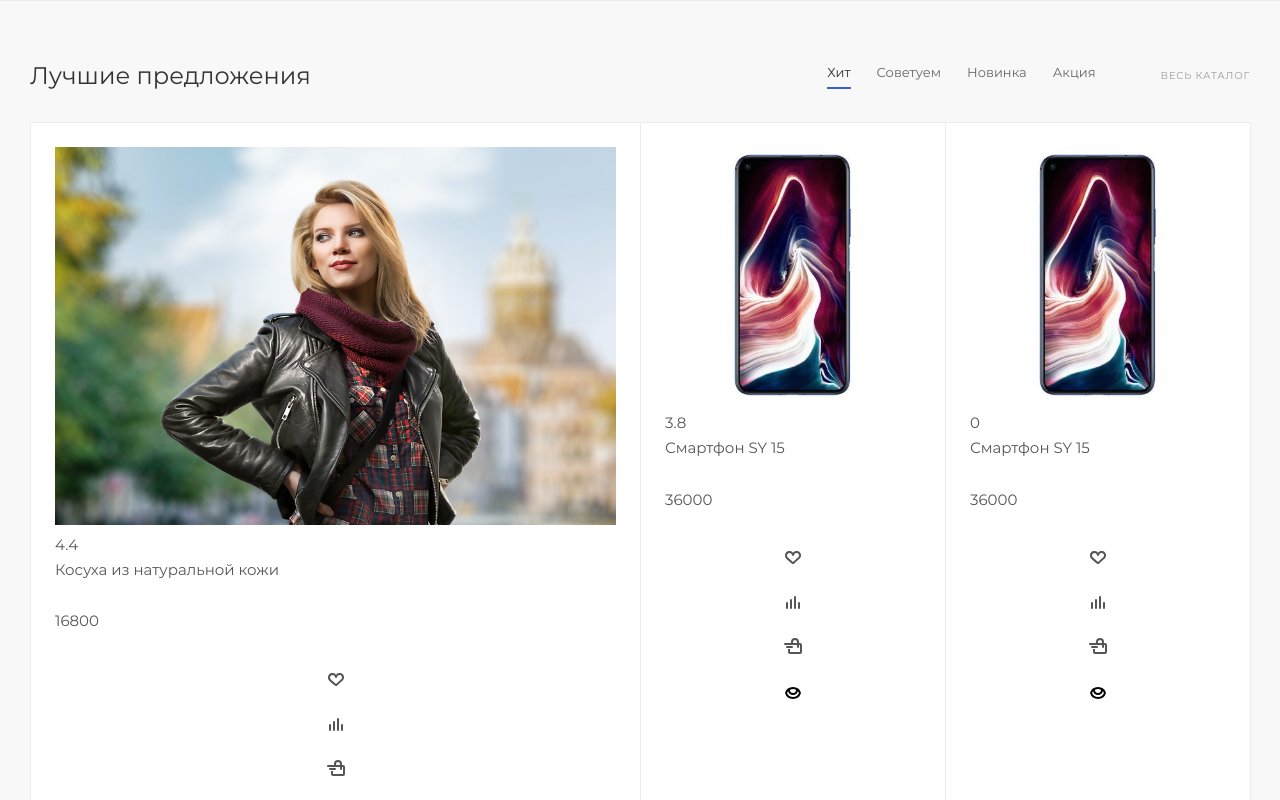
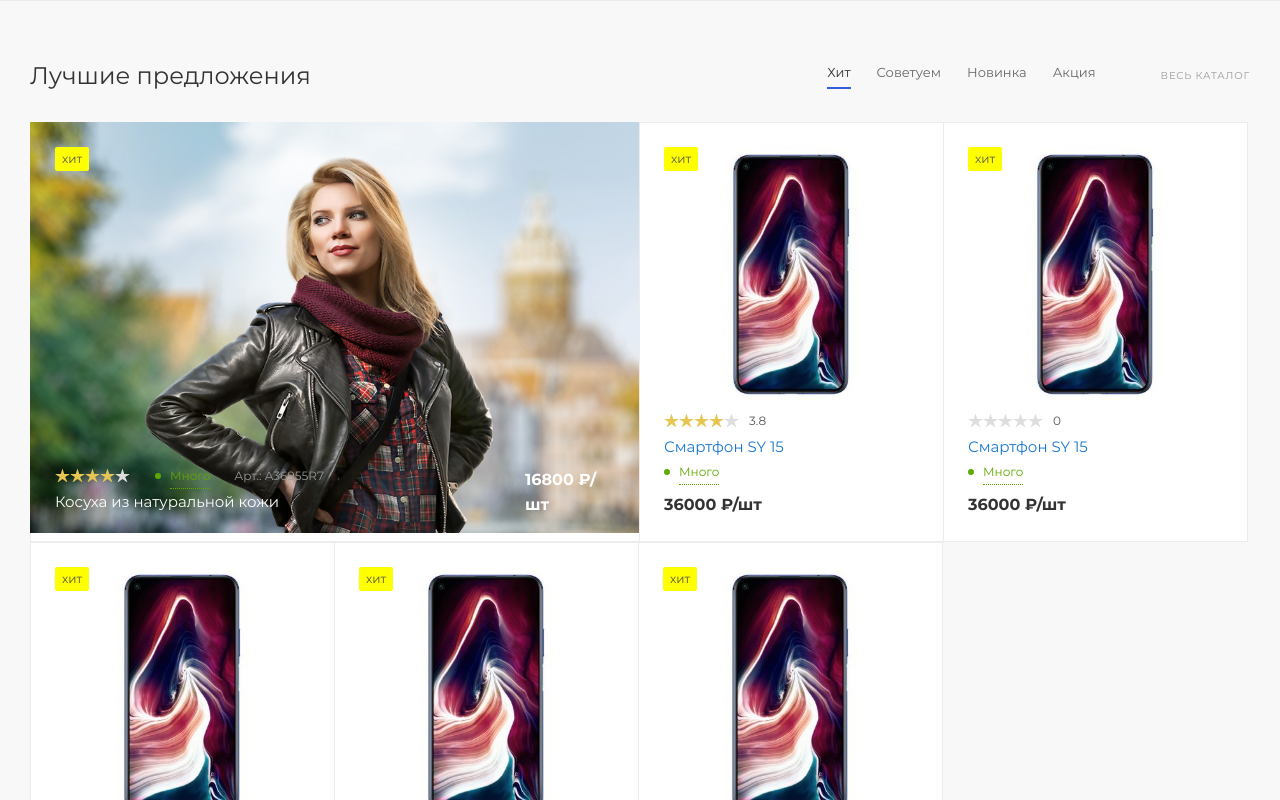
Before and after one commit to ViZuVi/max-project, a Nuxt app: page / in a window 1280 px wide. Shown: the part 1940-2740 px from the top of the page. Built offline with nearby package versions, Linux system fonts and the light colour scheme; no server answers.

Commit message:
best-product-card updated

```diff
--- a/assets/css/common.scss
+++ b/assets/css/common.scss
@@ -80,7 +80,7 @@ blockquote {
   font-size: 0.867em;
   line-height: 1.692em;
 }
-.font_medium {
+.font-medium {
   font-size: 1.0667em;
   line-height: 1.5625em;
 }
--- a/components/main/BestProductCard.vue
+++ b/components/main/BestProductCard.vue
@@ -1,39 +1,89 @@
 <template>
   <div
     class="best-product-card"
-    :class="index === 0 ? 'best-product-card--prime' : ''"
+    :class="index === 0 && !isMobile ? 'best-product-card--prime' : ''"
   >
     <div class="best-product-card__wrapper">
-      <nuxt-link :to="`/catalog/${product.id}`" class="best-product-card__link">
-        <img :src="product.images[0]" alt="" />
-      </nuxt-link>
+      <div class="best-product-card__img-wrapper">
+        <div class="best-product-card__tags">
+          <div
+            class="best-product-card__tag"
+            v-for="tag in product.tags"
+            :key="tag.id"
+            :style="{ backgroundColor: tag.color }"
+          >
+            {{ tag.title }}
+          </div>
+        </div>
+        <nuxt-link
+          :to="`/catalog/${product.id}`"
+          class="best-product-card__link"
+        >
+          <img class="best-product-card__img" :src="product.images[0]" alt="" />
+        </nuxt-link>
+        <div class="best-product-card__menu">
+          <AppButton
+            btnSymbol="icon_heart"
+            className="best-product-cart_menu-btn"
+            @click="addToFavourite"
+          />
+          <AppButton
+            btnSymbol="icon_diagram"
+            className="best-product-cart_menu-btn"
+            @click="addToCompare"
+          />
+          <AppButton
+            btnSymbol="icon_bag"
+            className="best-product-cart_menu-btn"
+            @click="fastBuy"
+          />
+          <v-dialog v-model="dialog" width="968">
+            <template v-slot:activator="{ on, attrs }">
+              <AppButton
+                v-bind="attrs"
+                v-on="on"
+                btnSymbol="icon_eye"
+                className="best-product-cart_menu-btn"
+              />
+            </template>
+            <AppProductsCard :product="product" />
+          </v-dialog>
+        </div>
+      </div>
       <div class="best-product-card__info">
-        <div class="best-product-card__rating">{{ product.rating }}</div>
-        <p>{{ product.title }}</p>
-        <span>{{ product.count }}</span>
-        <span>{{ product.count }}</span>
-        <p>{{ product.price }}</p>
+        <div class="best-product-card__info-wrapper">
+          <AppRating
+            class="best-product-card__rating"
+            :rating="product.rating"
+            :showRatingValue="index !== 0"
+          />
+          <nuxt-link
+            class="best-product-card__title"
+            :to="`/catalog/popular/${product.id}`"
+            >{{ product.title }}</nuxt-link
+          >
+          <span class="best-product-card__availability">{{
+            product.availability
+          }}</span>
+          <span class="best-product-card__code">Арт.: {{ product.code }}</span>
+        </div>
+        <p class="best-product-card__price font-medium">
+          {{ product.price }} ₽/шт
+        </p>
       </div>
     </div>
-    <div class="best-product-card__menu">
-      <AppButton btnSymbol="icon_heart" @click="addToFavourite" />
-      <AppButton btnSymbol="icon_diagram" @click="addToCompare" />
-      <AppButton btnSymbol="icon_bag" @click="fastBuy" />
-      <!-- TODO: delete test class -->
-      <v-dialog class="test" v-model="dialog" width="968">
-        <template v-slot:activator="{ on, attrs }">
-          <!-- TODO: v-bind -->
-          <AppButton v-bind="attrs" v-on="on" btnSymbol="icon_eye" />
-        </template>
-        <AppProductsCard :product="product" />
-      </v-dialog>
-    </div>
+    <AppButton
+      label="Подробнее"
+      className="best-product-card__details-btn"
+      @click="$router.push(`/catalog/${product.id}`)"
+    />
   </div>
 </template>
 
 <script>
 import AppIcon from "~/components/ui/AppIcon";
 import AppButton from "~/components/ui/AppButton";
+import AppRating from "~/components/ui/AppRating";
 import AppProductsCard from "~/components/ui/cards/AppProductsCard";
 
 export default {
@@ -41,6 +91,7 @@ export default {
   components: {
     AppIcon,
     AppButton,
+    AppRating,
     AppProductsCard,
   },
   props: {
@@ -53,6 +104,11 @@ export default {
       type: Number,
       required: true,
     },
+    isMobile: {
+      type: Boolean,
+      required: false,
+      default: () => false,
+    },
   },
   data() {
     return {
@@ -60,9 +116,7 @@ export default {
     };
   },
   methods: {
-    addToFavourite(e) {
-      console.log(e);
-    },
+    addToFavourite() {},
     addToCompare() {},
     fastBuy() {},
   },
@@ -75,15 +129,164 @@ export default {
   box-shadow: inset 0 0 0 1px #ececec;
   margin-right: -1px;
   padding: 25px;
-  transition: box-shadow ease-out 0.4s, border ease-out 0.4s;
-  &--prime {
-    grid-column-start: 1;
-    grid-column-end: 3;
+  position: relative;
+  transition: opacity 0.3s ease;
+  max-width: 25%;
+  flex-grow: 1;
+  &:hover {
+    .best-product-card__menu {
+      opacity: 1;
+      display: block;
+    }
+    .best-product-card__details-btn {
+      display: block;
+    }
+  }
+  @include adapt-mobile {
+    max-width: 50%;
   }
 }
-.test {
-  max-width: 960px;
-  width: 88%;
-  min-height: 600px;
+.best-product-card__img-wrapper {
+  position: relative;
+}
+.best-product-card__tag {
+  position: absolute;
+  left: 0;
+  top: 0;
+  padding: 2px 7px;
+  border-radius: 2px;
+  font-size: 0.8em;
+  line-height: 1.692em;
+  background-color: #ffffff;
+  &:not(:last-child) {
+    margin-right: 4px;
+  }
+}
+.best-product-card__menu {
+  position: absolute;
+  top: 0;
+  right: 0;
+  opacity: 0;
+  transition: opacity 0.3s ease;
+}
+.best-product-cart_menu-btn {
+  display: flex;
+  align-items: center;
+  justify-content: center;
+  margin-bottom: 4px;
+  width: 32px;
+  height: 32px;
+  padding: 0;
+  padding-top: 2px;
+  padding-top: 6px;
+  &:hover {
+    color: #ffffff;
+    background-color: $text-link-hover;
+  }
+}
+.best-product-card__info-wrapper {
+  display: flex;
+  flex-direction: column;
+  align-items: flex-start;
+}
+.best-product-card__info {
+  display: flex;
+  flex-direction: column;
+  align-items: flex-start;
+  .best-product-card__availability {
+    font-size: 0.8em;
+    margin-right: 24px;
+    margin-left: 15px;
+    color: #5fa800;
+    border-bottom: 1px dotted #5fa800;
+    position: relative;
+
+    &::before {
+      content: "";
+      display: inline-block;
+      position: absolute;
+      left: -15px;
+      top: 50%;
+      transform: translateY(-50%);
+      width: 6px;
+      height: 6px;
+      border-radius: 50%;
+      background-color: #5fa800;
+    }
+  }
+  .best-product-card__price {
+    margin: 0;
+    margin-top: 7px;
+    font-weight: bold;
+    color: $text-black-3;
+  }
+  .best-product-card__code {
+    display: none;
+    font-size: 0.8em;
+    line-height: 1.692em;
+    color: $text-black-9;
+  }
+}
+.best-product-card__details-btn {
+  display: none;
+  position: absolute;
+  background-color: $text-link-hover;
+  color: #ffffff;
+  bottom: 0;
+  transform: translateY(100%);
+  z-index: 2;
+  left: 0;
+  right: 0;
+}
+.best-product-card--prime {
+  padding: 0;
+  max-width: 50%;
+  flex-grow: 1;
+
+  .best-product-card__img-wrapper {
+    margin: 0;
+  }
+  .best-product-card__tag {
+    top: 25px;
+    left: 25px;
+  }
+  .best-product-card__menu {
+    top: 25px;
+    right: 25px;
+  }
+  .best-product-card__img {
+    display: block;
+  }
+  .best-product-card__info {
+    position: absolute;
+    z-index: 1;
+    bottom: 0;
+    left: 0;
+    right: 0;
+    flex-direction: row;
+    justify-content: space-between;
+    align-items: center;
+    padding: 25px;
+  }
+  .best-product-card__info-wrapper {
+    flex-direction: row;
+    flex-wrap: wrap;
+    align-items: center;
+  }
+  .best-product-card__title,
+  .best-product-card__title:hover,
+  .best-product-card__price {
+    color: #ffffff;
+  }
+  .best-product-card__title {
+    order: 1;
+    flex-basis: 100%;
+  }
+  .best-product-card__availability {
+    margin-left: 40px;
+  }
+  .best-product-card__code {
+    display: block;
+  }
 }
 </style>
--- a/components/main/BestProducts.vue
+++ b/components/main/BestProducts.vue
@@ -13,10 +13,14 @@
           v-for="(product, i) in popularProducts"
           :key="product.id"
           :product="product"
+          :isMobile="isMobile"
           :index="i"
         />
       </div>
-      <AppButton label="Загрузить еще" className="app-button--transparent" />
+      <AppButton
+        label="Загрузить еще"
+        className="best-products__load-btn app-button--transparent"
+      />
     </div>
   </section>
 </template>
@@ -36,6 +40,13 @@ export default {
     AppButton,
     BestProductCard,
   },
+  props: {
+    isMobile: {
+      type: Boolean,
+      required: false,
+      default: () => false,
+    },
+  },
   computed: {
     ...mapState("products", ["popularProducts"]),
   },
@@ -53,7 +64,10 @@ export default {
   @include section-size;
 }
 .best-products__list {
-  display: grid;
-  grid-template-columns: repeat(4, 1fr);
+  display: flex;
+  flex-wrap: wrap;
+}
+.best-products__load-btn {
+  margin-top: 33px;
 }
 </style>
--- a/components/ui/icons.js
+++ b/components/ui/icons.js
@@ -86,7 +86,7 @@ const icons = {
   <svg xmlns="http://www.w3.org/2000/svg" width="18" height="16" viewBox="0 0 18 16" fill="currentColor"><path data-name="Rounded Rectangle 941 copy 2" d="M653,148H643a2,2,0,0,1-2-2v-3h2v3h10v-7h-1v2a1,1,0,1,1-2,0v-2H638a1,1,0,1,1,0-2h6v-1a4,4,0,0,1,8,0v1h1a2,2,0,0,1,2,2v7A2,2,0,0,1,653,148Zm-3-12a2,2,0,0,0-4,0v1h4v-1Zm-10,4h5a1,1,0,0,1,0,2h-5A1,1,0,0,1,640,140Z" transform="translate(-637 -132)"></path></svg>
   `,
   icon_eye: `
-    <svg xmlns="http://www.w3.org/2000/svg" width="16" height="12" viewBox="0 0 16 12"><path data-name="Ellipse 302 copy 3" d="M549,146a8.546,8.546,0,0,1-8.008-6,8.344,8.344,0,0,1,16.016,0A8.547,8.547,0,0,1,549,146Zm0-2a6.591,6.591,0,0,0,5.967-4,7.022,7.022,0,0,0-1.141-1.76,4.977,4.977,0,0,1-9.652,0,7.053,7.053,0,0,0-1.142,1.76A6.591,6.591,0,0,0,549,144Zm-2.958-7.246c-0.007.084-.042,0.159-0.042,0.246a3,3,0,1,0,6,0c0-.087-0.035-0.162-0.042-0.246A6.179,6.179,0,0,0,546.042,136.753Z" transform="translate(-541 -134)"></path></svg>
+    <svg xmlns="http://www.w3.org/2000/svg" width="16" height="12" viewBox="0 0 16 12" fill="currentColor"><path data-name="Ellipse 302 copy 3" d="M549,146a8.546,8.546,0,0,1-8.008-6,8.344,8.344,0,0,1,16.016,0A8.547,8.547,0,0,1,549,146Zm0-2a6.591,6.591,0,0,0,5.967-4,7.022,7.022,0,0,0-1.141-1.76,4.977,4.977,0,0,1-9.652,0,7.053,7.053,0,0,0-1.142,1.76A6.591,6.591,0,0,0,549,144Zm-2.958-7.246c-0.007.084-.042,0.159-0.042,0.246a3,3,0,1,0,6,0c0-.087-0.035-0.162-0.042-0.246A6.179,6.179,0,0,0,546.042,136.753Z" transform="translate(-541 -134)"></path></svg>
   `,
   icon_download: `
     <svg class="svg" width="16" height="16" viewBox="0 0 16 16" fill="currentColor" xmlns="http://www.w3.org/2000/svg"><path fill-rule="evenodd" clip-rule="evenodd" d="M5 14H14L14 6H11H10V5V2H5V6H7H9V8V10V12H7H5V14ZM13.6716 4L12 2.32843V4H13.6716ZM6 8H7V10H6H5H3H2V8H3H5H6ZM3 6H2H0V8V10V12H2H3V14V16H5H14H16V14V4.32843C16 3.79799 15.7893 3.28929 15.4142 2.91421L13.0858 0.585786C12.7107 0.210714 12.202 0 11.6716 0H5H3V2V6Z"></path></svg>
--- a/pages/company/index.vue
+++ b/pages/company/index.vue
@@ -23,7 +23,7 @@
 
         <!-- TODO: news&blog to ui card (+styles) -->
         <div class="news-block">
-          <nuxt-link class="news-block__link font_medium" to="/company/news"
+          <nuxt-link class="news-block__link font-medium" to="/company/news"
             >Новости</nuxt-link
           >
           <div class="news-block__card">
@@ -37,7 +37,7 @@
         </div>
 
         <div class="blog-block">
-          <nuxt-link class="blog-block__link font_medium" to="/company/blog"
+          <nuxt-link class="blog-block__link font-medium" to="/company/blog"
             >Статьи</nuxt-link
           >
           <div class="blog-block__card">
--- a/pages/index.vue
+++ b/pages/index.vue
@@ -4,7 +4,7 @@
     <BannerBottom />
     <FeaturesList />
     <PopularCategories />
-    <BestProducts v-if="popularProducts && popularProducts.length" />
+    <BestProducts v-if="popularProducts && popularProducts.length" :isMobile="isMobile" />
     <DayOffer v-if="dayProducts && dayProducts.length" />
     <AdsList />
     <SaleProducts />
@@ -75,6 +75,10 @@ export default {
   },
   computed: {
     ...mapState("products", ["popularProducts", "dayProducts"]),
+    isMobile() {
+      // TODO: To helpers? (+from layout)
+      return process.client ? window.innerWidth <= 375 : false;
+    },
   },
   methods: {
     ...mapActions(["getReviews", "getBlogPosts"]),
--- a/store/products.js
+++ b/store/products.js
@@ -53,7 +53,6 @@ export const actions = {
         code: "test_product",
         covendor_code: "aezakmi",
         rating: 3.8,
-        code: "A36955R7",
         price: 36000,
         images: [
           require("~/assets/img/best-product-phone-1.jpg"),
@@ -106,9 +105,9 @@ export const actions = {
         ],
         tags: [
           {
-            "id": 1,
-            "title": "хит",
-            "color": "yellow"
+            id: 1,
+            title: "хит",
+            color: "yellow"
           }
         ],
       },
```
